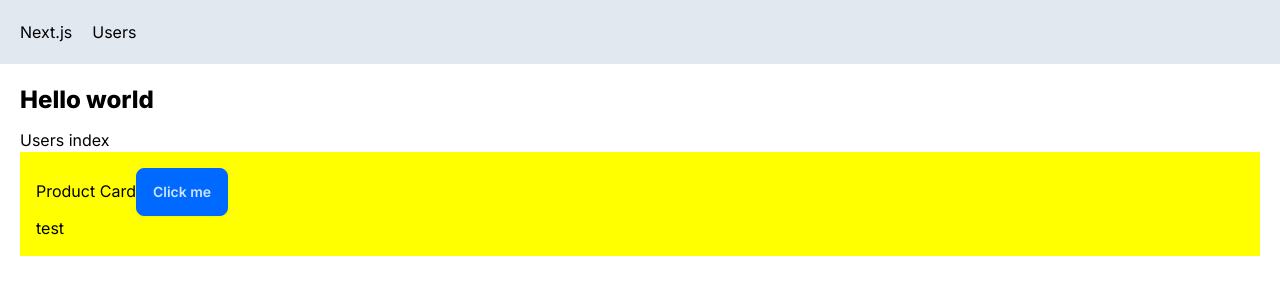
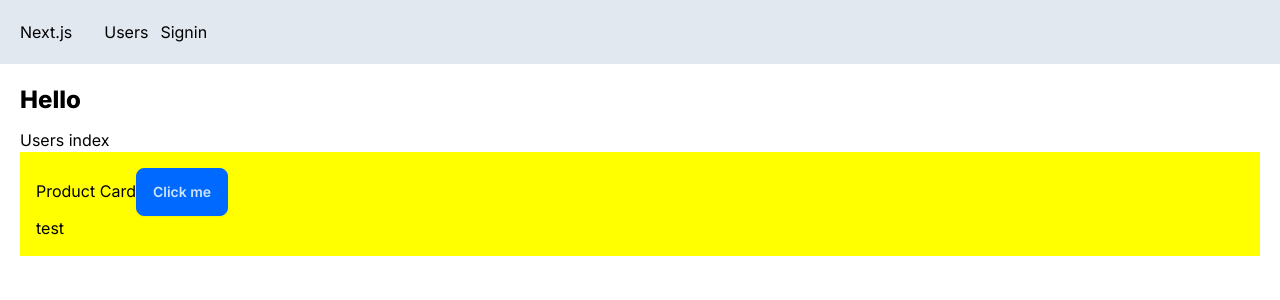
Before and after one commit to hengsokly/explore-nextjs-app, a Next.js app: page / in a window 1280 px wide. Shown: the top 300 px of the page. Built offline with nearby package versions, Linux system fonts and the light colour scheme; no server answers.

Commit message:
Add sign in and sign out with next-auth

```diff
--- a/app/NavBar.tsx
+++ b/app/NavBar.tsx
@@ -1,11 +1,22 @@
+'use client';
+import { useSession } from 'next-auth/react'
 import Link from 'next/link'
 import React from 'react'
 
 const NavBar = () => {
+  const {status, data: session} = useSession();
+
   return (
-    <div className='flex bg-slate-200 p-5'>
+    <div className='flex bg-slate-200 p-5 space-x-3'>
       <Link href='/' className='mr-5'>Next.js</Link>
       <Link href='/users'>Users</Link>
+      { status === "authenticated" &&
+        <div>
+          {session.user!.name}
+          <Link href={'/api/auth/signout'} className='pl-3'>Sign out</Link>
+        </div>
+      }
+      { status === "unauthenticated" && <Link href='/api/auth/signin'>Signin</Link> }
     </div>
   )
 }
--- /dev/null
+++ b/app/api/auth/[...nextauth]/route.ts
@@ -0,0 +1,15 @@
+import NextAuth from "next-auth/next";
+import GoogleProvider from "next-auth/providers/google";
+
+export const authOptions = {
+  providers: [
+    GoogleProvider({
+      clientId: process.env.GOOGLE_CLIENT_ID!,
+      clientSecret: process.env.GOOGLE_CLIENT_SECRET!
+    })
+  ]
+}
+
+const handler = NextAuth(authOptions)
+
+export { handler as GET, handler as POST }
--- /dev/null
+++ b/app/api/auth/token/route.ts
@@ -0,0 +1,7 @@
+import { getToken } from "next-auth/jwt";
+import { NextRequest, NextResponse } from "next/server";
+
+export async function GET(request: NextRequest) {
+  const token = await getToken({req: request})
+  return NextResponse.json(token)
+}
--- /dev/null
+++ b/app/auth/Provider.tsx
@@ -0,0 +1,11 @@
+'use client';
+import React, { ReactNode } from 'react'
+import { SessionProvider } from 'next-auth/react'
+
+const AuthProvider = ({children}: {children: ReactNode}) => {
+  return (
+    <SessionProvider>{children}</SessionProvider>
+  )
+}
+
+export default AuthProvider
--- a/app/layout.tsx
+++ b/app/layout.tsx
@@ -3,6 +3,8 @@
 import "./globals.css";
 import NavBar from "./NavBar";
 import { Suspense } from "react";
+import { SessionProvider } from "next-auth/react";
+import AuthProvider from "./auth/Provider";
 
 const inter = Inter({ subsets: ["latin"] });
 
@@ -19,11 +21,13 @@
   return (
     <html lang="en" data-theme='winter' >
       <body className={inter.className}>
-        <NavBar />
+        <AuthProvider>
+          <NavBar />
 
-        <main className="p-5" suppressHydrationWarning={true}>
-            {children}
-        </main>
+          <main className="p-5" suppressHydrationWarning={true}>
+              {children}
+          </main>
+          </AuthProvider>
       </body>
     </html>
   );
--- a/app/page.tsx
+++ b/app/page.tsx
@@ -1,12 +1,14 @@
-'use client'
 import Image from "next/image";
 import Link from "next/link";
 import ProductCard from "./components/ProductCard";
+import {authOptions} from "./api/auth/[...nextauth]/route";
+import { getServerSession } from "next-auth";
 
-export default function Home() {
+export default async function Home() {
+  const session = await getServerSession(authOptions);
   return (
     <main>
-      <h1>Hello world</h1>
+      <h1>Hello {session && <span>{session.user!.name}</span>}</h1>
       <Link href={"/users"}>Users index</Link>
       <ProductCard></ProductCard>
     </main>
--- a/app/users/UserTable.tsx
+++ b/app/users/UserTable.tsx
@@ -13,7 +13,7 @@
 }
 
 const UserTable = async ({sortOrder}: Props) => {
-  const res = await fetch("https://jsonplaceholder.typicode.com/xusers", {
+  const res = await fetch("https://jsonplaceholder.typicode.com/users", {
       cache: 'no-store'
       })
   const users: User[] = await res.json();
--- a/package.json
+++ b/package.json
@@ -13,6 +13,7 @@
     "@sentry/nextjs": "^7.100.1",
     "fast-sort": "^3.4.0",
     "next": "14.1.0",
+    "next-auth": "^4.24.6",
     "next-cloudinary": "^5.20.0",
     "prisma": "^5.9.1",
     "react": "^18",
```
Also changed, not shown: 1 other file (tests, documents, lock files or other folders).
